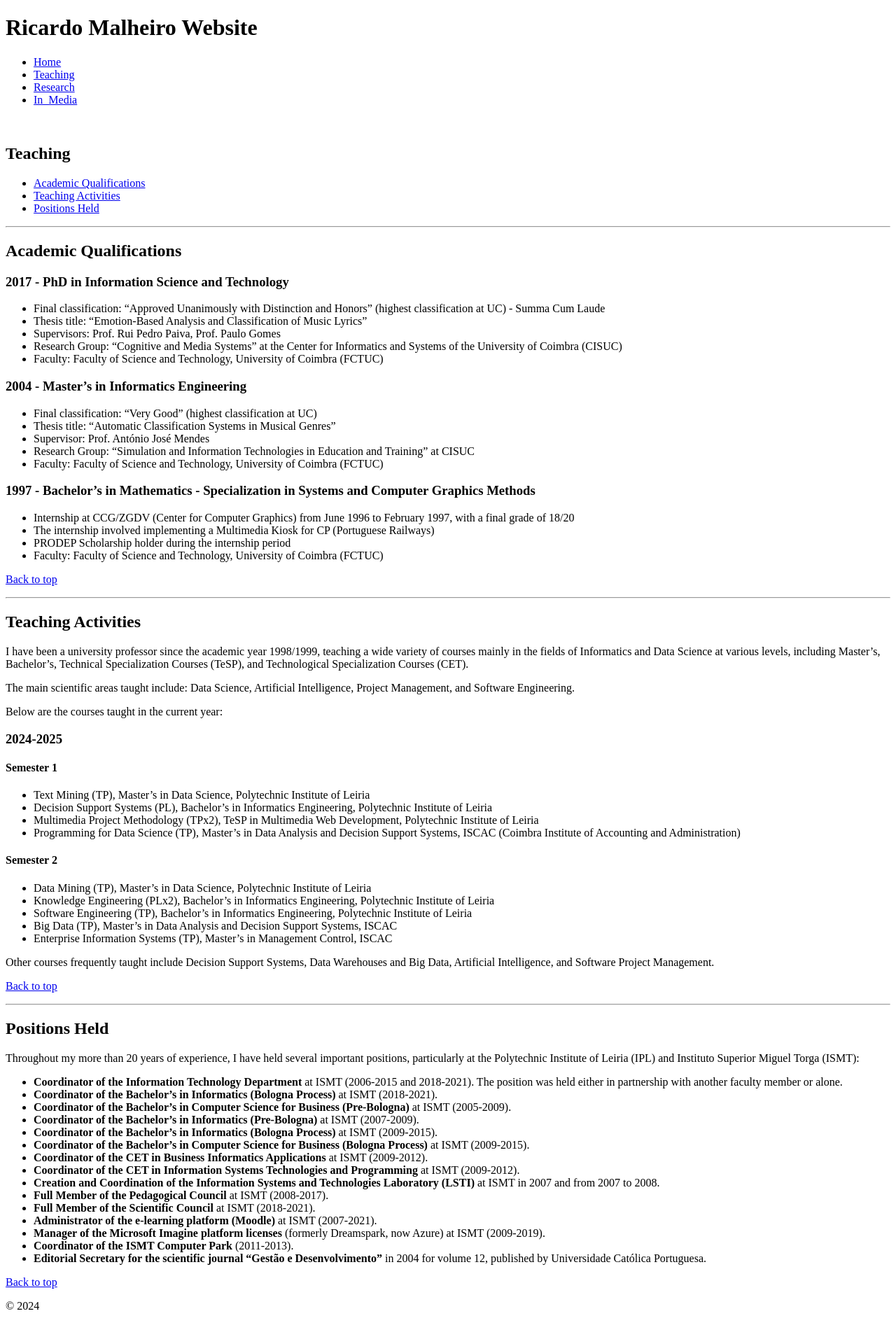
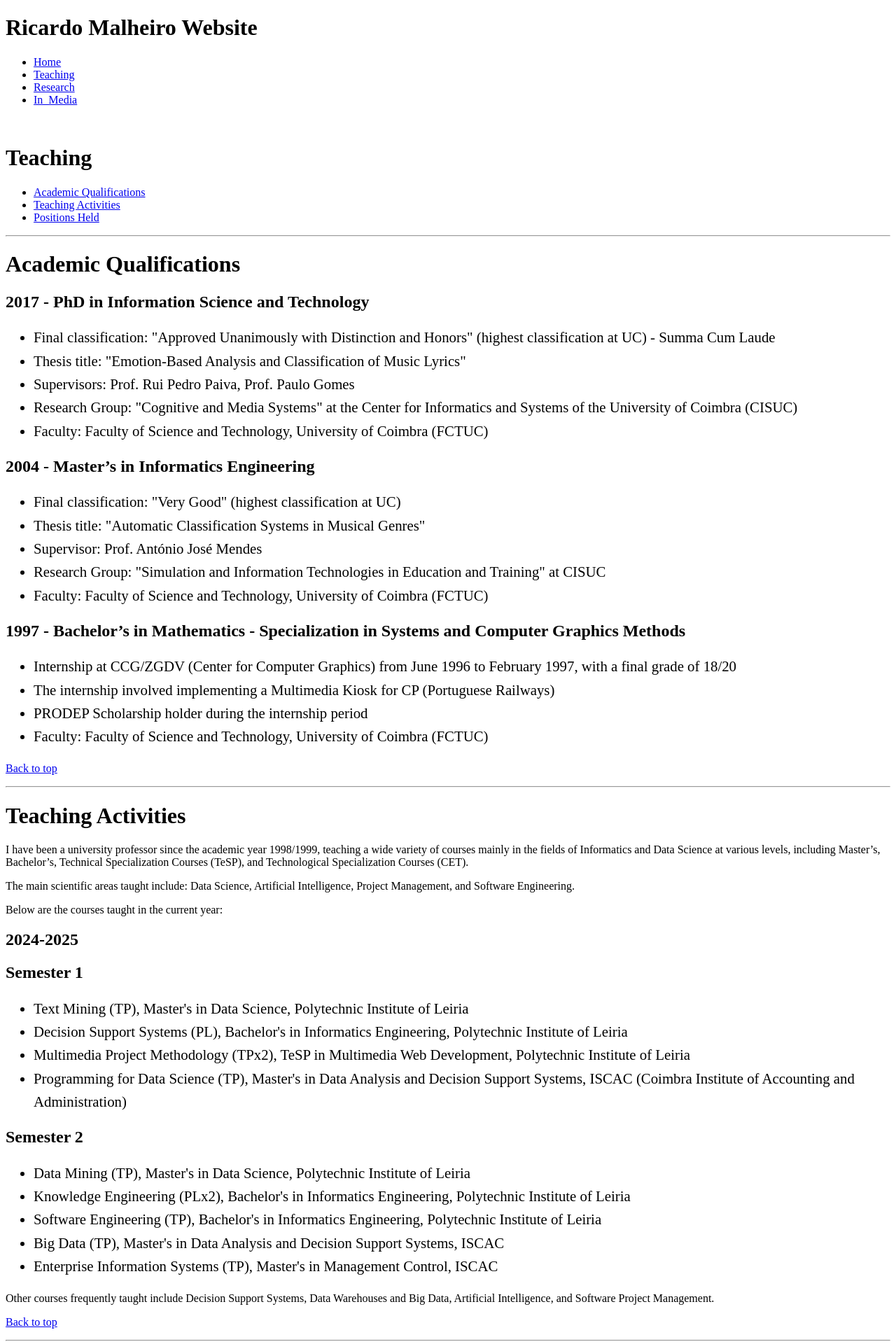
Before and after one commit to rsmal-ipl/SRSMAL, a Jekyll site: the page built from pages/teaching.md, in a window 1280 px wide. Shown: the top 1920 px of the page at 70% size. Built offline with Jekyll 4.4.1, drawn with Linux system fonts in a browser that asks for light colours; before the commit the page ends 1891 px from its top, so only the background shows below that; some of the changed text lies outside the part shown.

```diff
--- a/pages/teaching.md
+++ b/pages/teaching.md
@@ -15,12 +15,17 @@ layout: default
   .page-content {
     font-size: 1.3em;
   }
+
+  .my-list {
+  font-size: 1.3em;
+  line-height: 1.6em;
+  }
 </style>
 
 
 <br>
 
-## Teaching
+# Teaching
 
 - [Academic Qualifications](#academic-qualifications)
 - [Teaching Activities](#teaching-activities)
@@ -28,33 +33,40 @@ layout: default
 
 ---
 
-## Academic Qualifications
+# Academic Qualifications
 
-### 2017 - PhD in Information Science and Technology
-- Final classification: "Approved Unanimously with Distinction and Honors" (highest classification at UC) - Summa Cum Laude
-- Thesis title: "Emotion-Based Analysis and Classification of Music Lyrics"
-- Supervisors: Prof. Rui Pedro Paiva, Prof. Paulo Gomes
-- Research Group: "Cognitive and Media Systems" at the Center for Informatics and Systems of the University of Coimbra (CISUC)
-- Faculty: Faculty of Science and Technology, University of Coimbra (FCTUC)
+## 2017 - PhD in Information Science and Technology
+<ul class="my-list">
+  <li>Final classification: "Approved Unanimously with Distinction and Honors" (highest classification at UC) - Summa Cum Laude</li>
+  <li>Thesis title: "Emotion-Based Analysis and Classification of Music Lyrics"</li>
+  <li>Supervisors: Prof. Rui Pedro Paiva, Prof. Paulo Gomes</li>
+  <li>Research Group: "Cognitive and Media Systems" at the Center for Informatics and Systems of the University of Coimbra (CISUC)</li>
+  <li>Faculty: Faculty of Science and Technology, University of Coimbra (FCTUC)</li>
+</ul>
 
-### 2004 - Master's in Informatics Engineering
-- Final classification: "Very Good" (highest classification at UC)
-- Thesis title: "Automatic Classification Systems in Musical Genres"
-- Supervisor: Prof. António José Mendes
-- Research Group: "Simulation and Information Technologies in Education and Training" at CISUC
-- Faculty: Faculty of Science and Technology, University of Coimbra (FCTUC)
+## 2004 - Master's in Informatics Engineering
+<ul class="my-list">
+  <li>Final classification: "Very Good" (highest classification at UC)</li>
+  <li>Thesis title: "Automatic Classification Systems in Musical Genres"</li>
+  <li>Supervisor: Prof. António José Mendes</li>
+  <li>Research Group: "Simulation and Information Technologies in Education and Training" at CISUC</li>
+  <li>Faculty: Faculty of Science and Technology, University of Coimbra (FCTUC)</li>
+</ul>
 
-### 1997 - Bachelor's in Mathematics - Specialization in Systems and Computer Graphics Methods
-- Internship at CCG/ZGDV (Center for Computer Graphics) from June 1996 to February 1997, with a final grade of 18/20
-- The internship involved implementing a Multimedia Kiosk for CP (Portuguese Railways)
-- PRODEP Scholarship holder during the internship period
-- Faculty: Faculty of Science and Technology, University of Coimbra (FCTUC)
+## 1997 - Bachelor's in Mathematics - Specialization in Systems and Computer Graphics Methods
+<ul class="my-list">
+  <li>Internship at CCG/ZGDV (Center for Computer Graphics) from June 1996 to February 1997, with a final grade of 18/20</li>
+  <li>The internship involved implementing a Multimedia Kiosk for CP (Portuguese Railways)</li>
+  <li>PRODEP Scholarship holder during the internship period</li>
+  <li>Faculty: Faculty of Science and Technology, University of Coimbra (FCTUC)</li>
+</ul>
+
 
 [Back to top](#teaching)
 
 ---
 
-## Teaching Activities
+# Teaching Activities
 
 I have been a university professor since the academic year 1998/1999, teaching a wide variety of courses mainly in the fields of Informatics and Data Science at various levels, including Master's, Bachelor's, Technical Specialization Courses (TeSP), and Technological Specialization Courses (CET).
 
@@ -62,20 +74,24 @@ The main scientific areas taught include: Data Science, Artificial Intelligence,
 
 Below are the courses taught in the current year:
 
-### 2024-2025
+## 2024-2025
 
-#### Semester 1
-- Text Mining (TP), Master's in Data Science, Polytechnic Institute of Leiria
-- Decision Support Systems (PL), Bachelor's in Informatics Engineering, Polytechnic Institute of Leiria
-- Multimedia Project Methodology (TPx2), TeSP in Multimedia Web Development, Polytechnic Institute of Leiria
-- Programming for Data Science (TP), Master's in Data Analysis and Decision Support Systems, ISCAC (Coimbra Institute of Accounting and Administration)
+## Semester 1
+<ul class="my-list">
+  <li>Text Mining (TP), Master's in Data Science, Polytechnic Institute of Leiria</li>
+  <li>Decision Support Systems (PL), Bachelor's in Informatics Engineering, Polytechnic Institute of Leiria</li>
+  <li>Multimedia Project Methodology (TPx2), TeSP in Multimedia Web Development, Polytechnic Institute of Leiria</li>
+  <li>Programming for Data Science (TP), Master's in Data Analysis and Decision Support Systems, ISCAC (Coimbra Institute of Accounting and Administration)</li>
+</ul>
 
-#### Semester 2
-- Data Mining (TP), Master's in Data Science, Polytechnic Institute of Leiria
-- Knowledge Engineering (PLx2), Bachelor's in Informatics Engineering, Polytechnic Institute of Leiria
-- Software Engineering (TP), Bachelor's in Informatics Engineering, Polytechnic Institute of Leiria
-- Big Data (TP), Master's in Data Analysis and Decision Support Systems, ISCAC
-- Enterprise Information Systems (TP), Master's in Management Control, ISCAC
+## Semester 2
+<ul class="my-list">
+  <li>Data Mining (TP), Master's in Data Science, Polytechnic Institute of Leiria</li>
+  <li>Knowledge Engineering (PLx2), Bachelor's in Informatics Engineering, Polytechnic Institute of Leiria</li>
+  <li>Software Engineering (TP), Bachelor's in Informatics Engineering, Polytechnic Institute of Leiria</li>
+  <li>Big Data (TP), Master's in Data Analysis and Decision Support Systems, ISCAC</li>
+  <li>Enterprise Information Systems (TP), Master's in Management Control, ISCAC</li>
+</ul>
 
 Other courses frequently taught include Decision Support Systems, Data Warehouses and Big Data, Artificial Intelligence, and Software Project Management.
 
@@ -83,24 +99,26 @@ Other courses frequently taught include Decision Support Systems, Data Warehouse
 
 ---
 
-## Positions Held
+# Positions Held
 
 Throughout my more than 20 years of experience, I have held several important positions, particularly at the Polytechnic Institute of Leiria (IPL) and Instituto Superior Miguel Torga (ISMT):
 
-- **Coordinator of the Information Technology Department** at ISMT (2006-2015 and 2018-2021). The position was held either in partnership with another faculty member or alone.
-- **Coordinator of the Bachelor's in Informatics (Bologna Process)** at ISMT (2018-2021).
-- **Coordinator of the Bachelor's in Computer Science for Business (Pre-Bologna)** at ISMT (2005-2009).
-- **Coordinator of the Bachelor's in Informatics (Pre-Bologna)** at ISMT (2007-2009).
-- **Coordinator of the Bachelor's in Informatics (Bologna Process)** at ISMT (2009-2015).
-- **Coordinator of the Bachelor's in Computer Science for Business (Bologna Process)** at ISMT (2009-2015).
-- **Coordinator of the CET in Business Informatics Applications** at ISMT (2009-2012).
-- **Coordinator of the CET in Information Systems Technologies and Programming** at ISMT (2009-2012).
-- **Creation and Coordination of the Information Systems and Technologies Laboratory (LSTI)** at ISMT in 2007 and from 2007 to 2008.
-- **Full Member of the Pedagogical Council** at ISMT (2008-2017).
-- **Full Member of the Scientific Council** at ISMT (2018-2021).
-- **Administrator of the e-learning platform (Moodle)** at ISMT (2007-2021).
-- **Manager of the Microsoft Imagine platform licenses** (formerly Dreamspark, now Azure) at ISMT (2009-2019).
-- **Coordinator of the ISMT Computer Park** (2011-2013).
-- **Editorial Secretary for the scientific journal "Gestão e Desenvolvimento"** in 2004 for volume 12, published by Universidade Católica Portuguesa.
+<ul class="my-list">
+  <li>**Coordinator of the Information Technology Department** at ISMT (2006-2015 and 2018-2021). The position was held either in partnership with another faculty member or alone.</li>
+  <li>**Coordinator of the Bachelor's in Informatics (Bologna Process)** at ISMT (2018-2021)</li>
+  <li>**Coordinator of the Bachelor's in Computer Science for Business (Pre-Bologna)** at ISMT (2005-2009)</li>
+  <li>**Coordinator of the Bachelor's in Informatics (Pre-Bologna)** at ISMT (2007-2009)</li>
+  <li>**Coordinator of the Bachelor's in Informatics (Bologna Process)** at ISMT (2009-2015)</li>
+  <li>**Coordinator of the Bachelor's in Computer Science for Business (Bologna Process)** at ISMT (2009-2015)</li>
+  <li>**Coordinator of the CET in Business Informatics Applications** at ISMT (2009-2012)</li>
+  <li>**Coordinator of the CET in Information Systems Technologies and Programming** at ISMT (2009-2012)</li>
+  <li>**Creation and Coordination of the Information Systems and Technologies Laboratory (LSTI)** at ISMT in 2007 and from 2007 to 2008</li>
+  <li>**Full Member of the Pedagogical Council** at ISMT (2008-2017)</li>
+  <li>**Full Member of the Scientific Council** at ISMT (2018-2021)</li>
+  <li>**Administrator of the e-learning platform (Moodle)** at ISMT (2007-2021)</li>
+  <li>**Manager of the Microsoft Imagine platform licenses** (formerly Dreamspark, now Azure) at ISMT (2009-2019)</li>
+  <li>**Coordinator of the ISMT Computer Park** (2011-2013)</li>
+  <li>**Editorial Secretary for the scientific journal "Gestão e Desenvolvimento"** in 2004 for volume 12, published by Universidade Católica Portuguesa</li>
+</ul>
 
 [Back to top](#teaching)
```
Also changed, not shown: index.md (+2 -2 lines), pages/in_media2.md (+1 -1 lines), pages/research.md (+13 -13 lines).
